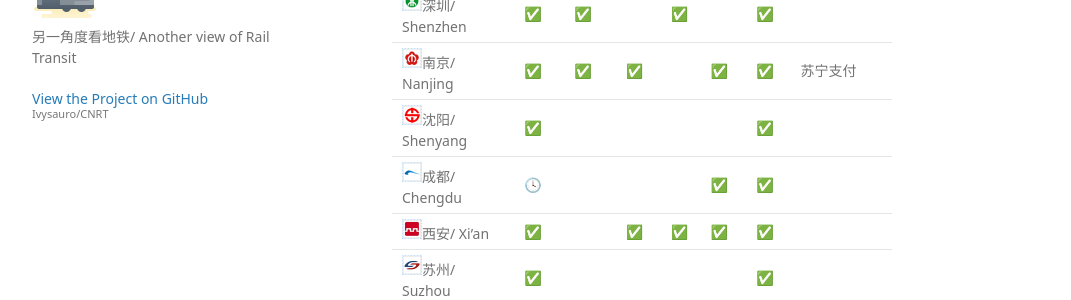
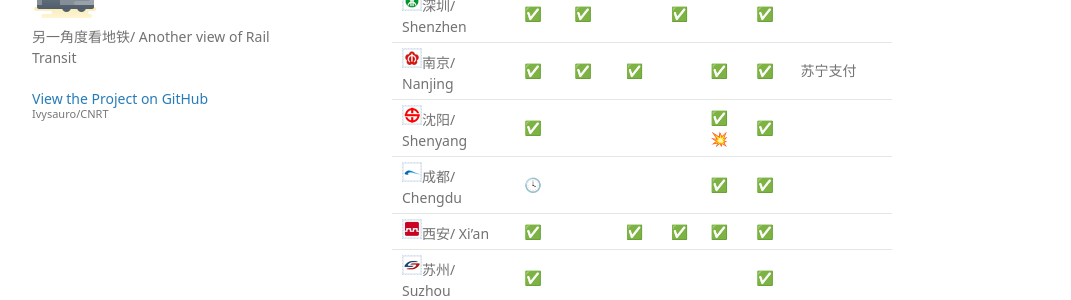
Before and after one commit to Ivysauro/CNRT, a Jekyll site: the page built from data/Pay.md, in a window 1280 px wide and 900 px high, scrolled down 1313 px. Shown: the part 152-452 px from the top of the window, without its empty margins (178-1249 px from the left). Built offline with Jekyll 4.4.1, drawn with Linux system fonts in a browser that asks for light colours; some web fonts are replaced; our own code applies the rules of GitHub Pages for plain Markdown files; a script that is not in the unit is left out.

Commit message:
🍊更新沈阳数据和评分

```diff
--- a/data/Pay.md
+++ b/data/Pay.md
@@ -46,7 +46,7 @@
 | <img src="https://raw.githubusercontent.com/Ivysauro/CNRT/master/images/city/cq.gif" width="20" hegiht="20"/>重庆/ Chongqing | 🕓 | 🕓 | ✅ | ✅ | ✅ | ✅ |
 | <img src="https://raw.githubusercontent.com/Ivysauro/CNRT/master/images/city/sz.gif" width="20" hegiht="20"/>深圳/ Shenzhen | ✅ | ✅ | | ✅ | | ✅ | |
 | <img src="https://raw.githubusercontent.com/Ivysauro/CNRT/master/images/city/nj.gif" width="20" hegiht="20"/>南京/ Nanjing | ✅ | ✅ | ✅ | | ✅ | ✅ | 苏宁支付 |
-| <img src="https://raw.githubusercontent.com/Ivysauro/CNRT/master/images/city/sy.gif" width="20" hegiht="20"/>沈阳/ Shenyang | ✅ | | | | | ✅ | |
+| <img src="https://raw.githubusercontent.com/Ivysauro/CNRT/master/images/city/sy.gif" width="20" hegiht="20"/>沈阳/ Shenyang | ✅ | | | | ✅💥 | ✅ | |
 | <img src="https://raw.githubusercontent.com/Ivysauro/CNRT/master/images/city/cd.gif" width="20" hegiht="20"/>成都/ Chengdu | 🕓 | | | | ✅ | ✅ | |
 | <img src="https://raw.githubusercontent.com/Ivysauro/CNRT/master/images/city/xa.gif" width="20" hegiht="20"/>西安/ Xi'an | ✅ | | ✅ | ✅ | ✅ | ✅ | |
 | <img src="https://raw.githubusercontent.com/Ivysauro/CNRT/master/images/city/suz.gif" width="20" hegiht="20"/>苏州/ Suzhou | ✅ | | | | | ✅ | |
@@ -220,7 +220,7 @@
 | <img src="https://raw.githubusercontent.com/Ivysauro/CNRT/master/images/city/cq.gif" width="20" hegiht="20"/>重庆/ Chongqing | ✅ | ✅ | ✅ | ❌ | ✅ | 80 |
 | <img src="https://raw.githubusercontent.com/Ivysauro/CNRT/master/images/city/sz.gif" width="20" hegiht="20"/>深圳/ Shenzhen | ⭕ | ✅ | ✅ | ✅ | ✅ | 90 |
 | <img src="https://raw.githubusercontent.com/Ivysauro/CNRT/master/images/city/nj.gif" width="20" hegiht="20"/>南京/ Nanjing | ✅ | ⭕ | ✅ | ✅ | ✅ | 90 |
-| <img src="https://raw.githubusercontent.com/Ivysauro/CNRT/master/images/city/sy.gif" width="20" hegiht="20"/>沈阳/ Shenyang | ❌ | ❌ | ❌ | ✅ | ✅ | 40 |
+| <img src="https://raw.githubusercontent.com/Ivysauro/CNRT/master/images/city/sy.gif" width="20" hegiht="20"/>沈阳/ Shenyang | ❌ | ❌ | ✅ | ✅ | ✅ | 60 |
 | <img src="https://raw.githubusercontent.com/Ivysauro/CNRT/master/images/city/cd.gif" width="20" hegiht="20"/>成都/ Chengdu | ⭕ | ⭕ | ✅ | ❌ | ⭕ | 50 |
 | <img src="https://raw.githubusercontent.com/Ivysauro/CNRT/master/images/city/xa.gif" width="20" hegiht="20"/>西安/ Xi'an | ✅ | ✅ | ✅ | ✅ | ✅ | **100** |
 | <img src="https://raw.githubusercontent.com/Ivysauro/CNRT/master/images/city/suz.gif" width="20" hegiht="20"/>苏州/ Suzhou | ❌ | ❌ | ❌ | ✅ | ✅ | 40 |
```
